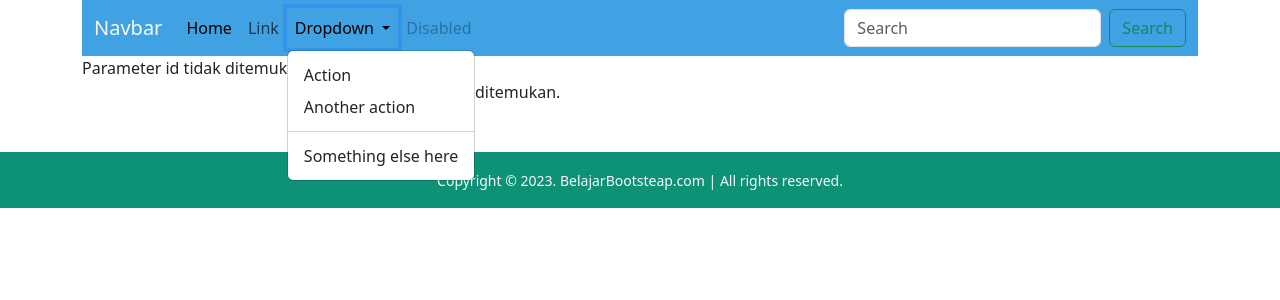
After one commit to GideGidee/Desain-dan-Pemrograman-Web-1, a PHP site: page /berita.php in a window 1280 px wide, after a click on "Dropdown". The commit adds this page. Shown: the top 300 px of the page. Run offline with PHP 8.4, Linux system fonts and the light colour scheme.

Commit message:
page berita

```diff
--- /dev/null
+++ b/crud_php/berita.php
@@ -0,0 +1,144 @@
+<!doctype html>
+<html lang="en">
+
+<head>
+    <meta charset="utf-8">
+    <meta name="viewport" content="width=device-width, initial-scale=1">
+    <title>Bootstrap demo</title>
+    <link href="https://cdn.jsdelivr.net/npm/bootstrap@5.3.3/dist/css/bootstrap.min.css" rel="stylesheet"
+        integrity="sha384-QWTKZyjpPEjISv5WaRU9OFeRpok6YctnYmDr5pNlyT2bRjXh0JMhjY6hW+ALEwIH" crossorigin="anonymous">
+        <link rel="stylesheet" href="style.css">
+</head>
+
+<body>
+    <?php include "config/koneksi.php"; ?>
+    <section class="container">
+        <nav class="navbar navbar-expand-lg bg-biru">
+            <div class="container-fluid">
+                <a class="navbar-brand text-light" href="index.php">Navbar</a>
+                <button class="navbar-toggler" type="button" data-bs-toggle="collapse"
+                    data-bs-target="#navbarSupportedContent" aria-controls="navbarSupportedContent"
+                    aria-expanded="false" aria-label="Toggle navigation">
+                    <span class="navbar-toggler-icon"></span>
+                </button>
+                <div class="collapse navbar-collapse" id="navbarSupportedContent">
+                    <ul class="navbar-nav me-auto mb-2 mb-lg-0">
+                        <li class="nav-item">
+                            <a class="nav-link active" aria-current="page" href="">Home</a>
+                        </li>
+                        <li class="nav-item">
+                            <a class="nav-link" href="#">Link</a>
+                        </li>
+                        <li class="nav-item dropdown">
+                            <a class="nav-link dropdown-toggle" href="#" role="button" data-bs-toggle="dropdown"
+                                aria-expanded="false">
+                                Dropdown
+                            </a>
+                            <ul class="dropdown-menu">
+                                <li><a class="dropdown-item" href="#">Action</a></li>
+                                <li><a class="dropdown-item" href="#">Another action</a></li>
+                                <li>
+                                    <hr class="dropdown-divider">
+                                </li>
+                                <li><a class="dropdown-item" href="#">Something else here</a></li>
+                            </ul>
+                        </li>
+                        <li class="nav-item">
+                            <a class="nav-link disabled" aria-disabled="true">Disabled</a>
+                        </li>
+                    </ul>
+                    <form class="d-flex" role="search">
+                        <input class="form-control me-2" type="search" placeholder="Search" aria-label="Search">
+                        <button class="btn btn-outline-success" type="submit">Search</button>
+                    </form>
+                </div>
+            </div>
+        </nav>
+        <?php
+    // Periksa apakah parameter id_berita ada dalam URL
+    if (isset($_GET['id'])) {
+        // Escape parameter id_berita untuk mencegah SQL injection
+        $id_berita = mysqli_real_escape_string($conn, $_GET['id']);
+
+        // Query untuk mengambil data berita berdasarkan id_berita
+        $sql = "SELECT * FROM berita WHERE id_berita = $id_berita";
+        $result = mysqli_query($conn, $sql);
+
+        if (mysqli_num_rows($result) > 0) {
+            $row = mysqli_fetch_assoc($result);
+            // Tampilkan judul dan konten berita
+            ?>
+            <br>
+            <br>
+            <div class="judul">
+                <h2 class="text-center">
+                    <?php echo $row["judul"] ?>
+                </h2>
+            </div>
+            <br><br>
+            <div class="gambar-berita">
+                <img src="<?php echo $row["gambar"]; ?>" alt="">
+            </div>
+            <?php
+        } else {
+            echo "Berita tidak ditemukan.";
+        }
+    } else {
+        echo "Parameter id tidak ditemukan.";
+    }
+    ?>
+    </section>
+
+    <section class="container isi-berita">
+    <?php
+    // Periksa apakah parameter id_berita ada dalam URL
+    if (isset($_GET['id'])) {
+        // Escape parameter id_berita untuk mencegah SQL injection
+        $id_berita = mysqli_real_escape_string($conn, $_GET['id']);
+
+        // Query untuk mengambil data berita berdasarkan id_berita
+        $sql = "SELECT * FROM berita WHERE id_berita = $id_berita";
+        $result = mysqli_query($conn, $sql);
+
+        if (mysqli_num_rows($result) > 0) {
+            $row = mysqli_fetch_assoc($result);
+            // Tampilkan konten berita
+            ?>
+            <br><br>
+            <br>
+            <div class="konten">
+                <?php
+                // Memisahkan setiap paragraf dalam konten
+                $paragraf = explode("\n", $row["konten"]);
+                foreach ($paragraf as $p) {
+                    echo "<p style='text-align: justify; text-justify: inter-word;'>$p</p>";
+                }
+                ?>
+            </div>
+            <?php
+        } else {
+            echo "Berita tidak ditemukan.";
+        }
+    } else {
+        echo "Parameter id tidak ditemukan.";
+    }
+    ?>
+</section>
+<br>
+<br>
+<section>
+        <div class="bg-hijo text-center p-3 text-light">
+            <small>Copyright &copy; 2023. BelajarBootsteap.com | All rights
+                reserved.</small>
+        </div>
+    </section>
+
+
+
+
+    <script src="https://cdn.jsdelivr.net/npm/bootstrap@5.3.3/dist/js/bootstrap.bundle.min.js"
+        integrity="sha384-YvpcrYf0tY3lHB60NNkmXc5s9fDVZLESaAA55NDzOxhy9GkcIdslK1eN7N6jIeHz" crossorigin="anonymous">
+    </script>
+</body>
+
+</html>
--- a/crud_php/config/koneksi.php
+++ b/crud_php/config/koneksi.php
@@ -15,6 +15,6 @@ if (!$conn) {
 }
 
 // Print success message (optional)
-echo "Connected to database successfully!";
+// echo "Connected to database successfully!";
 
 ?>
--- /dev/null
+++ b/crud_php/style.css
@@ -0,0 +1,15 @@
+.bg-biru {
+    background-color: #40A2E3;
+}
+
+.bg-hijo {
+    background-color: #0D9276;
+}
+
+.gambar-berita img {
+    width: 100%;
+}
+
+.isi-berita {
+    max-width: 50%;
+}
```
Also changed, not shown: crud_php/index.php (+14 -5 lines).
